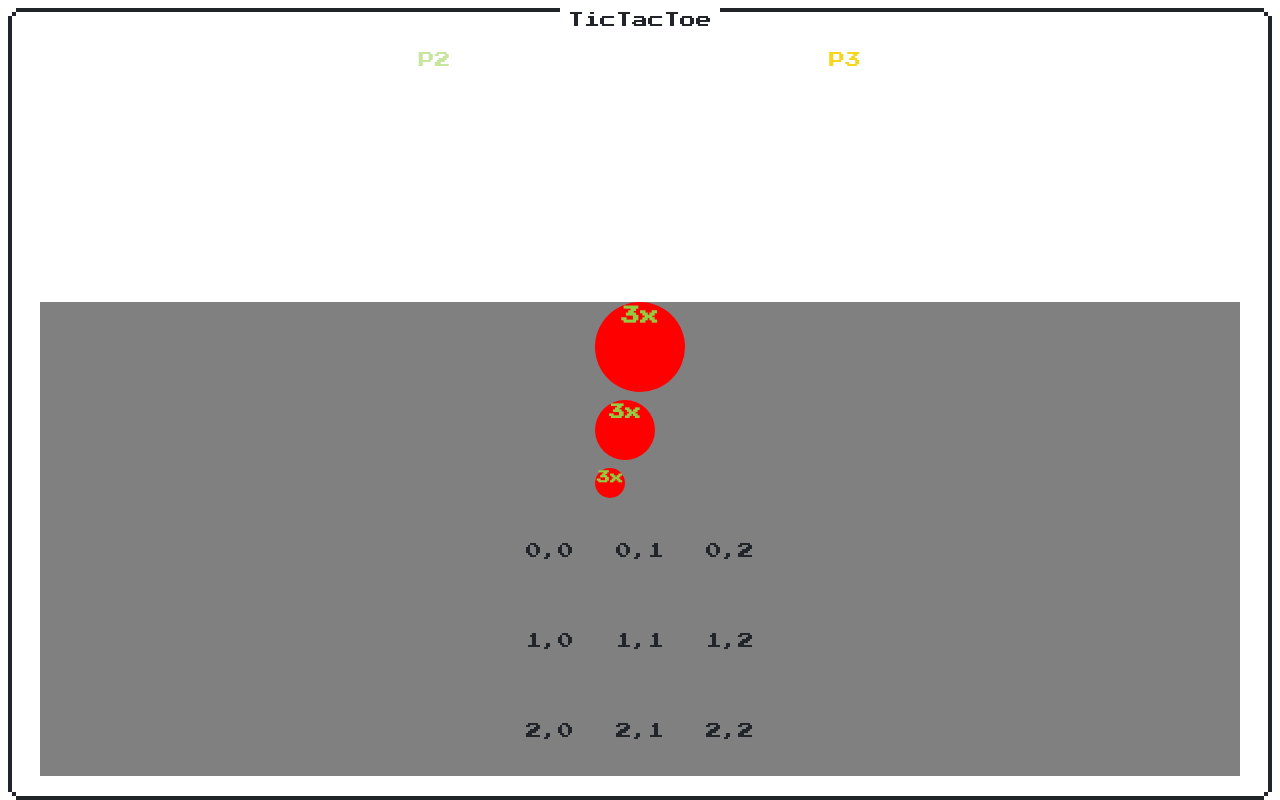
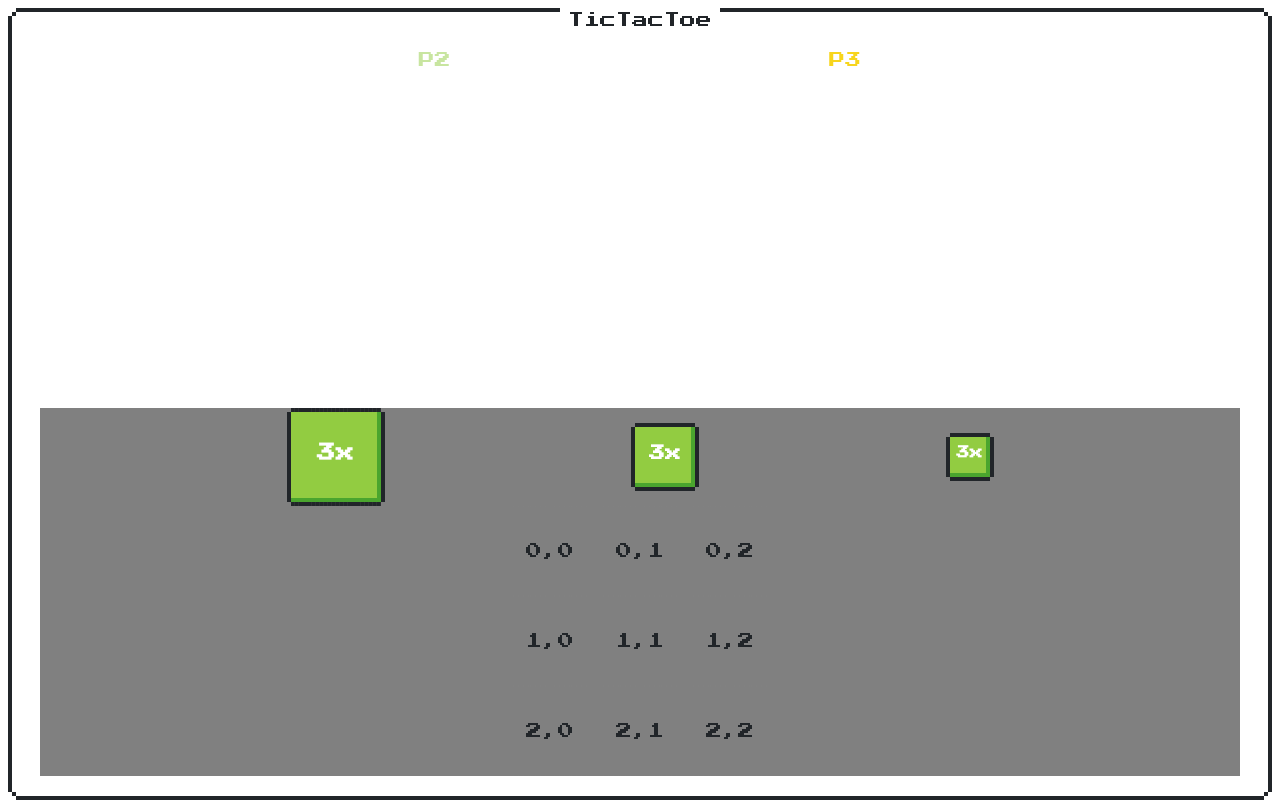
Before and after one commit to developerium/super-tic-tac-toe, a React (Create React App) app: page /game in a window 1280 px wide. Built offline with nearby package versions, Linux system fonts and the light colour scheme.

Commit message:
Style of PlayerPiece

```diff
--- a/src/component/game/PlayerPiece.tsx
+++ b/src/component/game/PlayerPiece.tsx
@@ -3,15 +3,16 @@ import styled from 'styled-components';
 import { Pin } from '../../game/tile/tile';
 
 const BasePiece = styled.div`
-  border-radius: 50%;
+  display: flex;
+  flex-direction: row;
+  justify-content: center;
+  align-items: center;
   background-color: red;
-  width: 30px;
-  height: 30px;
 `;
 
 const SmallPiece = styled(BasePiece)`
-  width: 30px;
-  height: 30px;
+  width: 40px;
+  height: 40px;
 `;
 
 const MediumPiece = styled(BasePiece)`
@@ -26,16 +27,27 @@ const LargePiece = styled(BasePiece)`
 
 interface PlayerPieceProps {
   pin: Pin;
+  className?: string;
 }
 
-export const PlayerPiece: FC<PlayerPieceProps> = ({ pin, children }) => {
+export const PlayerPiece: FC<PlayerPieceProps> = ({
+  pin,
+  children,
+  className,
+}) => {
   switch (pin) {
   case Pin.Small:
-    return <SmallPiece>{children}</SmallPiece>;
+    return (
+      <SmallPiece className={`nes-btn ${className}`}>{children}</SmallPiece>
+    );
   case Pin.Medium:
-    return <MediumPiece>{children}</MediumPiece>;
+    return (
+      <MediumPiece className={`nes-btn ${className}`}>{children}</MediumPiece>
+    );
   case Pin.Large:
-    return <LargePiece>{children}</LargePiece>;
+    return (
+      <LargePiece className={`nes-btn ${className}`}>{children}</LargePiece>
+    );
   default:
     return <div>unknown pin received</div>;
   }
--- a/src/component/game/PlayerPieceHolder.tsx
+++ b/src/component/game/PlayerPieceHolder.tsx
@@ -14,6 +14,14 @@ interface PieceProps {
   draggableId: string;
   draggableIndex: Pin;
 }
+
+const Root = styled.div`
+  display: flex;
+  flex-direction: row;
+  justify-content: space-evenly;
+  align-items: center;
+  width: 100%;
+`;
 
 const Large = styled.h3``;
 const Medium = styled.h4``;
@@ -37,28 +45,30 @@ const DraggablePiece: FC<PieceProps> = ({
   </Draggable>
 );
 
-export const PlayerPieceHolder: FC<PlayerPieceProps> = ({ player }) => {
-  return (
-    <div className={`nes-text ${player.cssClass}`}>
+export const PlayerPieceHolder: FC<PlayerPieceProps> = ({ player }) => (
+  <Root>
+    {player.pieces[Pin.Large] > 0 && (
       <DraggablePiece draggableId="draggable-1" draggableIndex={Pin.Large}>
-        <Large>
-          <PlayerPiece pin={Pin.Large}>{player.pieces[Pin.Large]}x</PlayerPiece>
-        </Large>
+        <PlayerPiece pin={Pin.Large} className={player.cssClass}>
+          <Large>{player.pieces[Pin.Large]}x</Large>
+        </PlayerPiece>
       </DraggablePiece>
+    )}
 
+    {player.pieces[Pin.Medium] > 0 && (
       <DraggablePiece draggableId="draggable-2" draggableIndex={Pin.Medium}>
-        <Medium>
-          <PlayerPiece pin={Pin.Medium}>
-            {player.pieces[Pin.Medium]}x
-          </PlayerPiece>
-        </Medium>
+        <PlayerPiece pin={Pin.Medium} className={player.cssClass}>
+          <Medium>{player.pieces[Pin.Medium]}x</Medium>
+        </PlayerPiece>
       </DraggablePiece>
+    )}
 
+    {player.pieces[Pin.Small] > 0 && (
       <DraggablePiece draggableId="draggable-3" draggableIndex={Pin.Small}>
-        <Small>
-          <PlayerPiece pin={Pin.Small}>{player.pieces[Pin.Small]}x</PlayerPiece>
-        </Small>
+        <PlayerPiece pin={Pin.Small} className={player.cssClass}>
+          <Small>{player.pieces[Pin.Small]}x</Small>
+        </PlayerPiece>
       </DraggablePiece>
-    </div>
-  );
-};
+    )}
+  </Root>
+);
```
